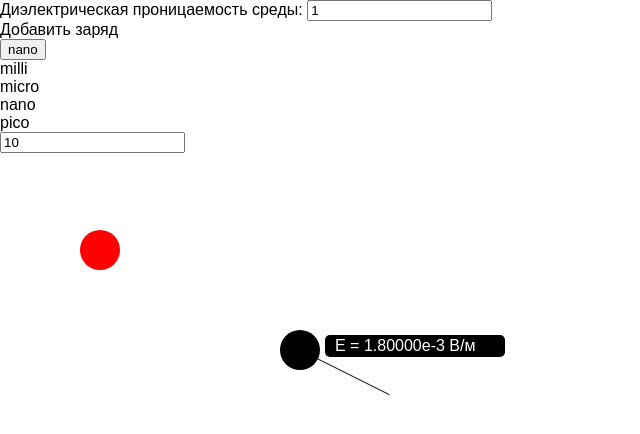
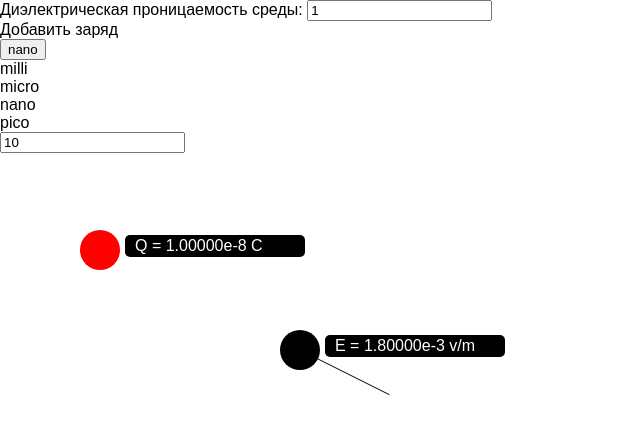
Before and after one commit to loonywizard/electric-field-strength-calculator, a website built with webpack: page index.html in a window 1280 px wide. Shown: the whole page, without its empty margins (0-640 px from the left). Built offline with nearby package versions, Linux system fonts and the light colour scheme.

Commit message:
Display charge value near the charge

```diff
--- a/src/electricCharge.js
+++ b/src/electricCharge.js
@@ -1,4 +1,5 @@
 import ChargeInput from './chargeInput';
+import { SI_PREFIXES } from './consts'
 
 export default class ElectricCharge {
   constructor(args) {
@@ -23,6 +24,13 @@ export default class ElectricCharge {
 
     this.setNodePosition();
 
+    this.node.addEventListener('click', (event) => {
+      const hasDragged = this.node.getAttribute('has-dragged');
+      if (hasDragged !== null) {
+        this.node.removeAttribute('has-dragged');
+      }
+    });
+
     if (isTest) {
       this.electricFieldStrengthDisplayNode = document.createElement('div');
       this.electricFieldStrengthDisplayNode.classList.add('efs-display');
@@ -31,8 +39,17 @@ export default class ElectricCharge {
       this.getElectricFieldStrengthDisplayNode = () => this.electricFieldStrengthDisplayNode;
     } else {
       const chargeInputNode = document.createElement('div');
+      const chargeInputApplyButton = document.createElement('button');
+      const chargeDisplayNode = document.createElement('div');
+
+      chargeDisplayNode.innerHTML = `Q = ${(this.value * SI_PREFIXES[this.siPrefixName].value).toExponential(5)} C`;
+
+      chargeInputApplyButton.innerHTML = 'Apply';
+
+      chargeInputNode.appendChild(chargeInputApplyButton);
 
       chargeInputNode.classList.add('charge-input', 'hidden');
+      chargeDisplayNode.classList.add('charge-display');
 
       const chargeInput = new ChargeInput({
         parentNode: chargeInputNode,
@@ -41,21 +58,24 @@ export default class ElectricCharge {
         onChargeInput: ({value, siPrefixName}) => {
           this.value = value;
           this.siPrefixName = siPrefixName;
+          chargeDisplayNode.innerHTML = `Q = ${(this.value * SI_PREFIXES[this.siPrefixName].value).toExponential(5)} C`;
 
           onChargeInput();
         },
       });
 
-      this.node.addEventListener('click', (event) => {
-        const hasDragged = this.node.getAttribute('has-dragged');
-        if (hasDragged !== null) {
-          this.node.removeAttribute('has-dragged');
-        } else if (event.target === this.node) {
-          chargeInputNode.classList.toggle('hidden');
-        }
+      chargeDisplayNode.addEventListener('click', () => {
+        chargeDisplayNode.classList.toggle('hidden');
+        chargeInputNode.classList.toggle('hidden');
+      });
+
+      chargeInputApplyButton.addEventListener('click', () => {
+        chargeDisplayNode.classList.toggle('hidden');
+        chargeInputNode.classList.toggle('hidden');
       });
 
       this.node.appendChild(chargeInputNode);
+      this.node.appendChild(chargeDisplayNode);
     }
 
     parentDOMNode.appendChild(this.node);
--- a/src/electricFieldStrengthManager.js
+++ b/src/electricFieldStrengthManager.js
@@ -23,6 +23,6 @@ export default class ElectricFieldStrengthManager {
     this.electricFieldStrengthVectorVisualiser.visualise(
       this.chargesManager.getTestCharge().getPosition(), angle,
     );
-    this.efsDisplay.innerHTML = `E = ${efs.toExponential(5)} В/м`;
+    this.efsDisplay.innerHTML = `E = ${efs.toExponential(5)} v/m`;
   }
 }
--- a/styles.css
+++ b/styles.css
@@ -23,7 +23,8 @@ body {
   height: 100%;
 }
 
-.efs-display {
+.efs-display,
+.charge-display {
   width: 180px;
   background: #000;
   margin-left: 45px;
```
